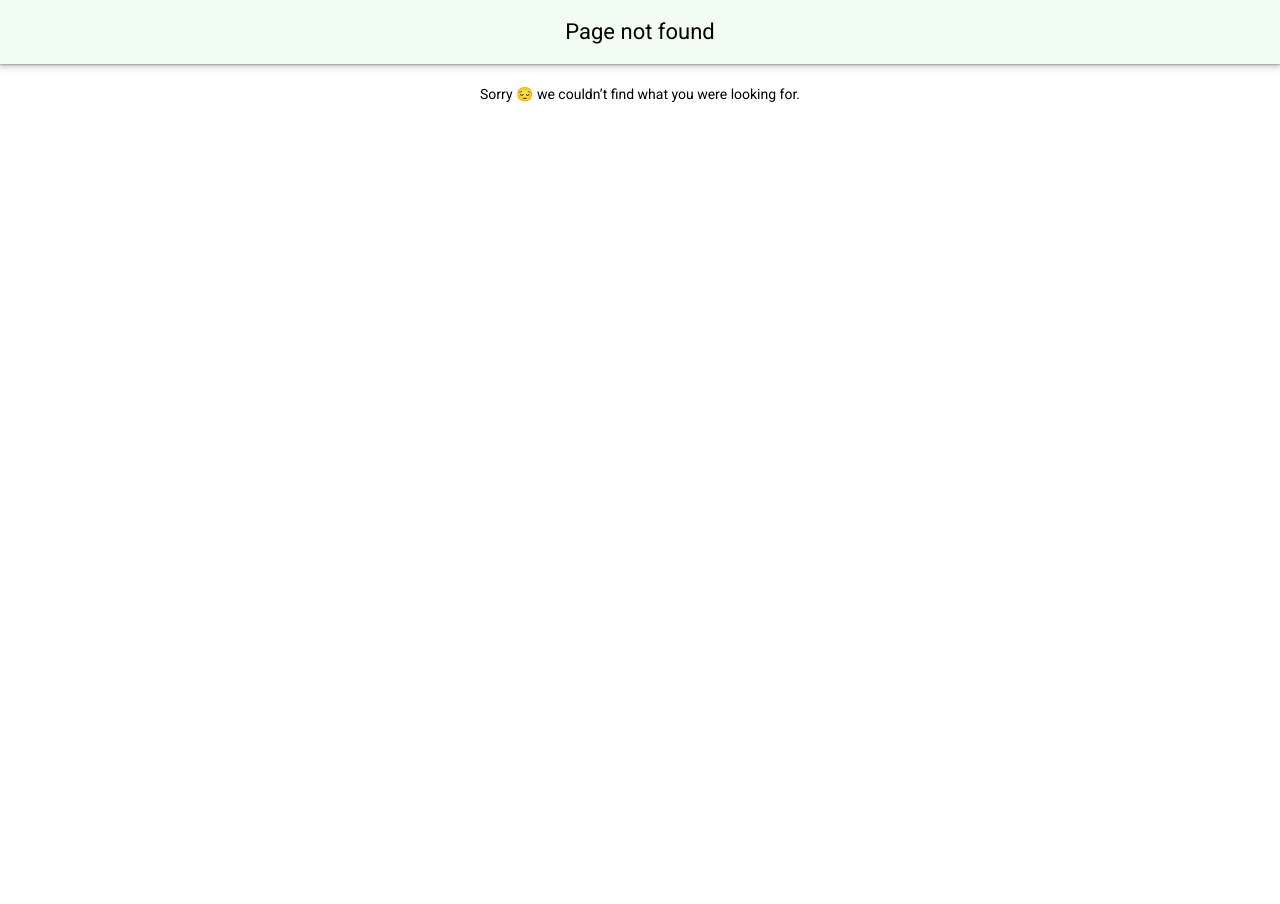
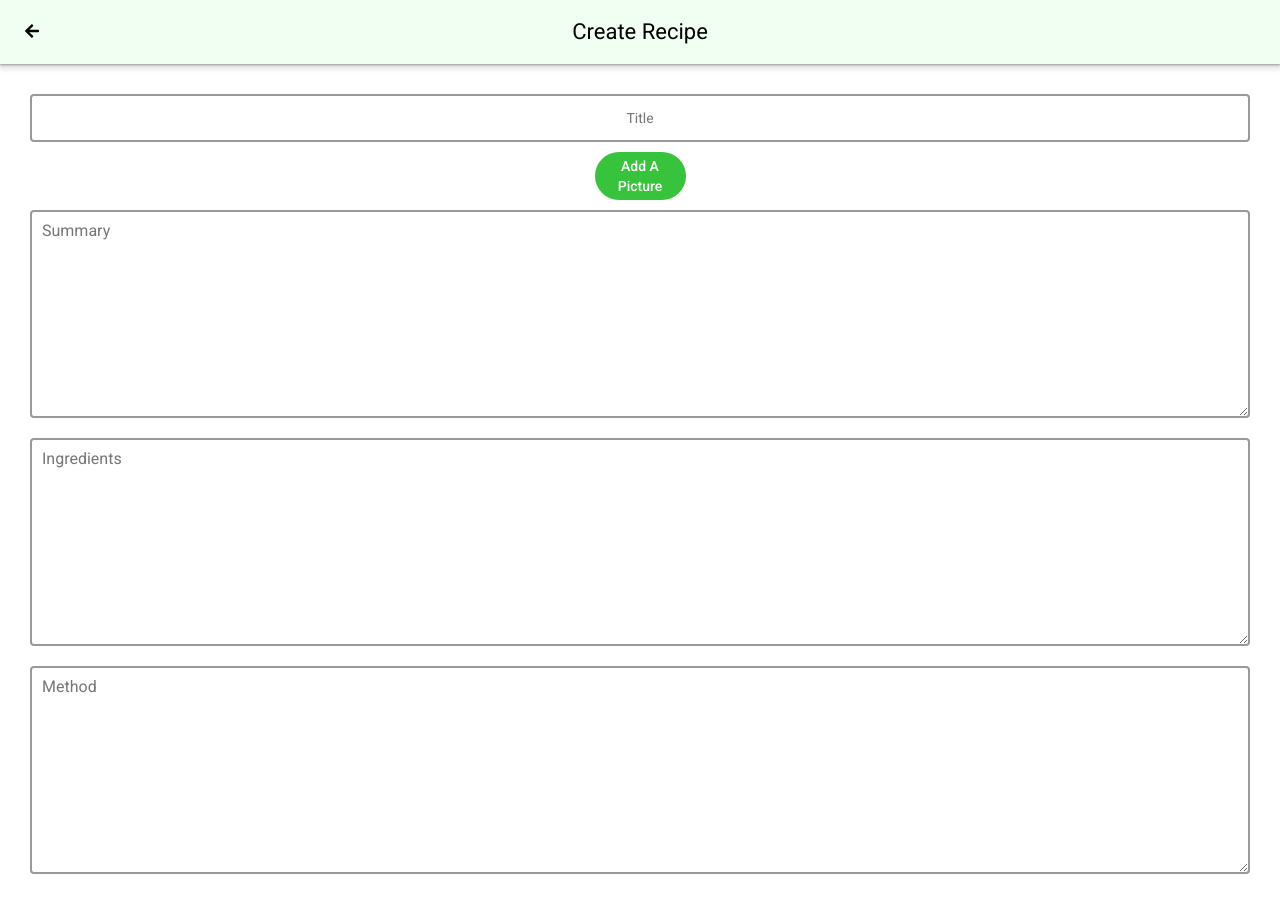
Before and after one commit to leesavage09/my_recipe_book, a Gatsby site: page /create-recipe in a window 1280 px wide. Before the commit this address had no page. Before the commit the page ends 800 px from the top, so only its background shows below. Built offline with nearby package versions, Linux system fonts and the light colour scheme; Gatsby itself is replaced by a stand-in of ours.

Commit message:
Added create recipe page

```diff
--- a/src/components/buttons/button-text-icon.js
+++ b/src/components/buttons/button-text-icon.js
@@ -1,9 +1,10 @@
 import React from 'react'
 import { FontAwesomeIcon } from '@fortawesome/react-fontawesome'
 import { icon_text_button, fa_icon_with_text, icon } from './scss/buttons.module.scss'
+import { navigate } from "gatsby"
 
 const ButtonTextIcon = (props) => (
-    <button to={props.to} className={`${icon_text_button} ${icon} ${props.className}`} >
+    <button onClick={() => navigate(props.to)} className={`${icon_text_button} ${icon} ${props.className}`} >
         <FontAwesomeIcon className={fa_icon_with_text} icon={props.icon} />
         {props.children}
     </button>
--- a/src/components/buttons/scss/buttons.module.scss
+++ b/src/components/buttons/scss/buttons.module.scss
@@ -24,6 +24,8 @@
     background: #37c43c;
     color: #fff;
     border-radius: 100px;
+
+    align-self: center;
 }
 
 .icon_text_button {
--- a/src/components/inputs/input-text.js
+++ b/src/components/inputs/input-text.js
@@ -1,10 +1,18 @@
 import React from 'react'
-import {text_input} from './scss/inputs.module.scss'
+import { text_input } from './scss/inputs.module.scss'
 
 const InputText = (props) => {
-    return (
-        <input placeholder={props.placeholder} className={text_input} />
-    )
+
+    if (props.type === "textarea") {
+        return (
+            <textarea rows="10" placeholder={props.placeholder} className={text_input} />
+        )
+    }
+    else {
+        return (
+            <input placeholder={props.placeholder} className={text_input} />
+        )
+    }
 }
 
 export default InputText
--- a/src/components/inputs/scss/inputs.module.scss
+++ b/src/components/inputs/scss/inputs.module.scss
@@ -1,13 +1,19 @@
 .text_input {
-    border: 2px solid #eee;
-    background-color: #eee;
+    border: 2px solid #999;
+    background-color: #fff;
     box-sizing: border-box;
     border-radius: 4px;
-    height: 48px;
     padding: 10px;
     margin: 10px;
+    display: flex;
+    flex-grow: 1;
 
-    &:focus, &:focus-visible {
+    min-height: 48px;
+    max-height: 800px;
+    height: auto;
+
+    &:focus,
+    &:focus-visible {
         border: 2px solid #37c43c;
         outline: none;
         background-color: #fff;
--- a/src/components/scss/global.scss
+++ b/src/components/scss/global.scss
@@ -32,4 +32,6 @@ input {
 
 .container {
     padding: 20px;
+    display: flex;
+    flex-direction: column;
 }
--- /dev/null
+++ b/src/pages/create-recipe.js
@@ -0,0 +1,18 @@
+import React from 'react'
+import ButtonText from '../components/buttons/button-text'
+import InputText from '../components/inputs/input-text'
+import Layout from '../components/layout'
+
+const CreateRecipe = () => (
+    <Layout title="Create Recipe" show_back_btn={true}>
+        <InputText placeholder="Title" />
+        <ButtonText>Add A Picture</ButtonText>
+        <InputText type="textarea" placeholder="Summary" />
+
+        <InputText type="textarea" placeholder="Ingredients" />
+
+        <InputText type="textarea" placeholder="Method" />
+    </Layout>
+)
+
+export default CreateRecipe
--- a/src/pages/scss/add-recipe.module.scss
+++ b/src/pages/scss/add-recipe.module.scss
@@ -4,3 +4,9 @@
     left: 50vw;
     transform: translateX(-50%);
 }
+
+.input_container{
+    display: flex;
+    flex-direction: row;
+    align-items: center;
+}
```
Also changed, not shown: src/pages/add-recipe.js (+12 -4 lines).
